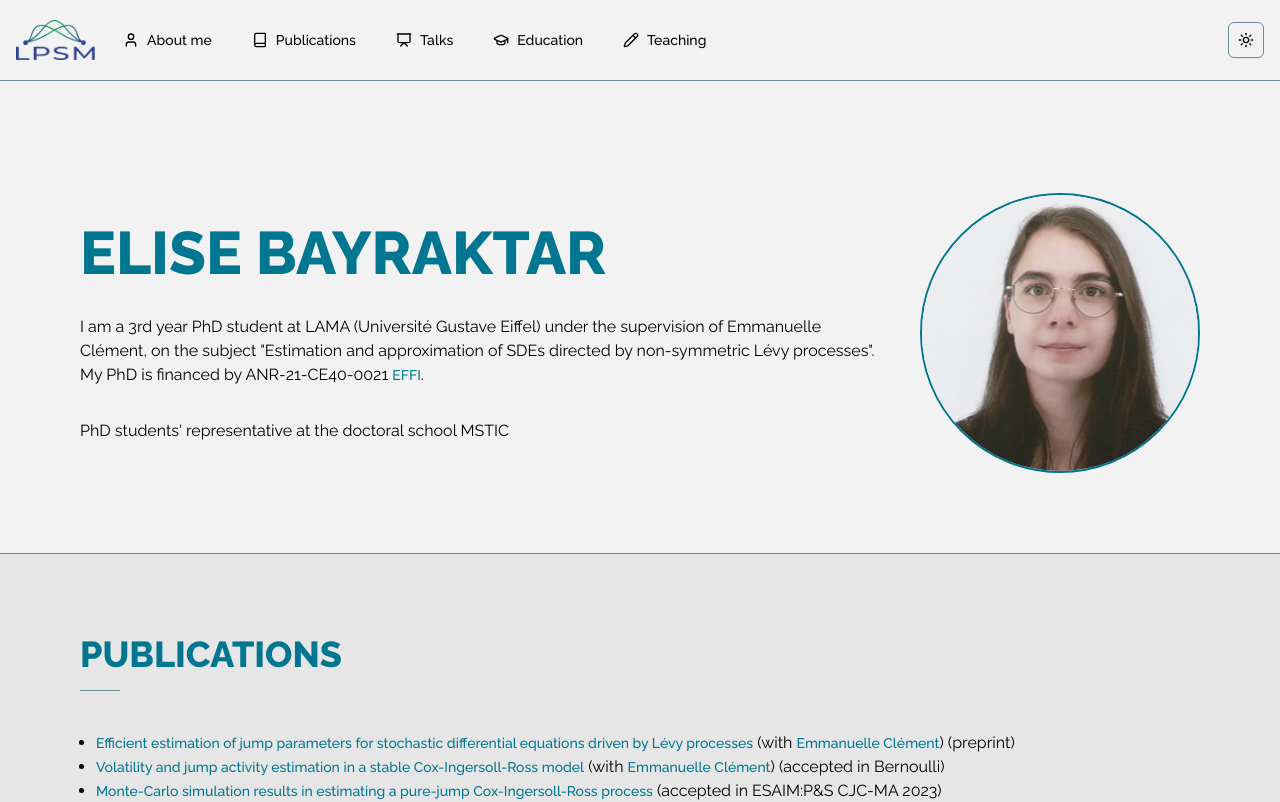
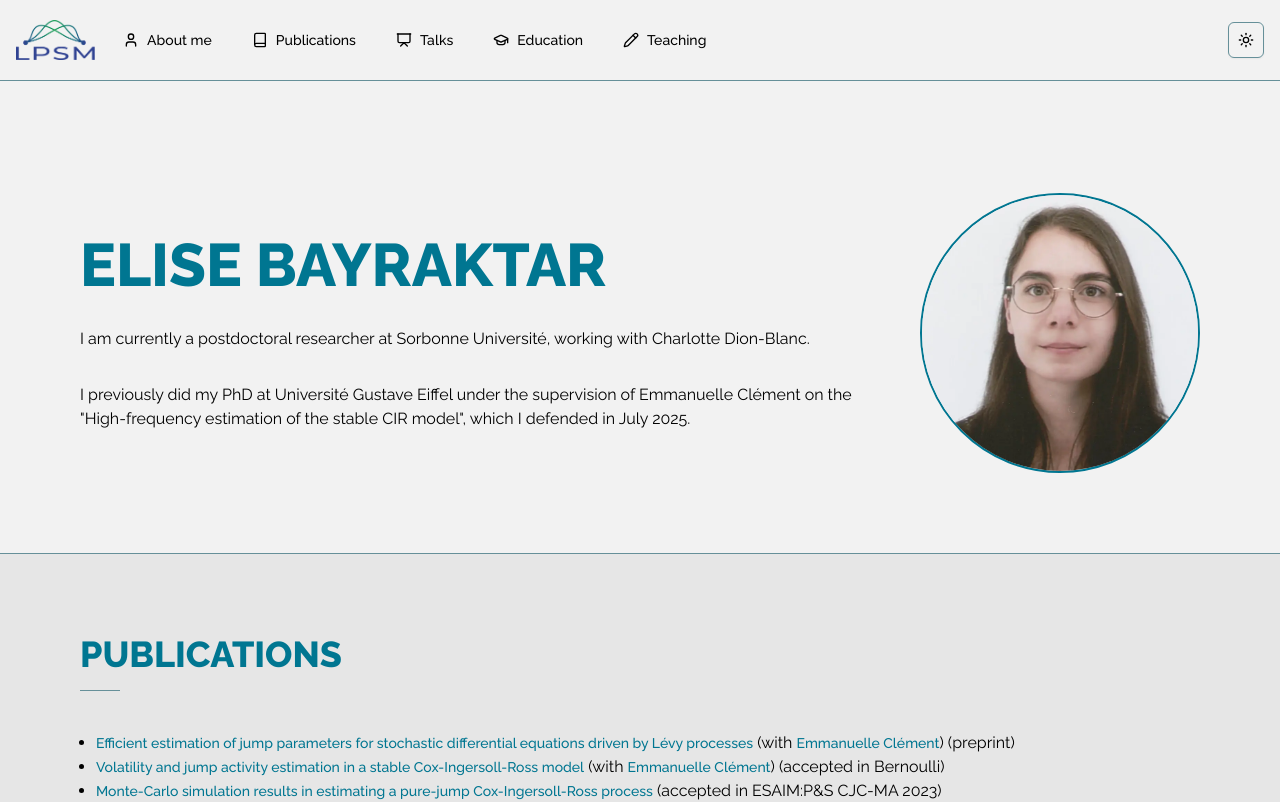
Before and after one commit to elisebayraktar/elisebayraktar.github.io, a React (Vite) app: page / in a window 1280 px wide. Shown: the top 802 px of the page. Built offline with nearby package versions, Linux system fonts and the light colour scheme.

Commit message:
feat: update about me section

```diff
--- a/index.html
+++ b/index.html
@@ -7,7 +7,10 @@
     </style>
     <link rel="icon" href="/favicon.ico" sizes="32x32" />
     <meta name="viewport" content="width=device-width, initial-scale=1" />
-    <meta name="description" content="Postdoctoral student at LPSM" />
+    <meta
+      name="description"
+      content="I am currently a postdoctoral researcher at Sorbonne Université, working with Charlotte Dion-Blanc."
+    />
     <meta name="google-site-verification" content="Tks34USbwbkthTI4YUeFquolMiSSuGZL_K057-TlIe8" />
     <title>Elise Bayraktar</title>
     <script type="application/ld+json">
--- a/src/components/sections/about-me.tsx
+++ b/src/components/sections/about-me.tsx
@@ -1,17 +1,17 @@
-import { Link } from '../ui/link'
-
 export default function AboutMe() {
   return (
     <div className="flex flex-col items-center md:flex-row md:justify-between">
       <div className="flex flex-col space-y-4 md:space-y-8 lg:w-3/4 lg:pr-8">
         <h1>Elise Bayraktar</h1>
-        <div>
-          I am a 3rd year PhD student at LAMA (Université Gustave Eiffel) under the supervision of
-          Emmanuelle Clément, on the subject &quot;Estimation and approximation of SDEs directed by
-          non-symmetric Lévy processes&quot;. My PhD is financed by ANR-21-CE40-0021&#32;
-          <Link href="https://effi-stats.fr/">EFFI</Link>.
-        </div>
-        <div>PhD students&apos; representative at the doctoral school MSTIC</div>
+        <p>
+          I am currently a postdoctoral researcher at Sorbonne Université, working with Charlotte
+          Dion-Blanc.
+        </p>
+        <p>
+          I previously did my PhD at Université Gustave Eiffel under the supervision of Emmanuelle
+          Clément on the &#34;High-frequency estimation of the stable CIR model&#34;, which I
+          defended in July 2025.
+        </p>
       </div>
       <img
         alt="Elise Bayraktar"
```
Also changed, not shown: package.json (+8 -9 lines).
